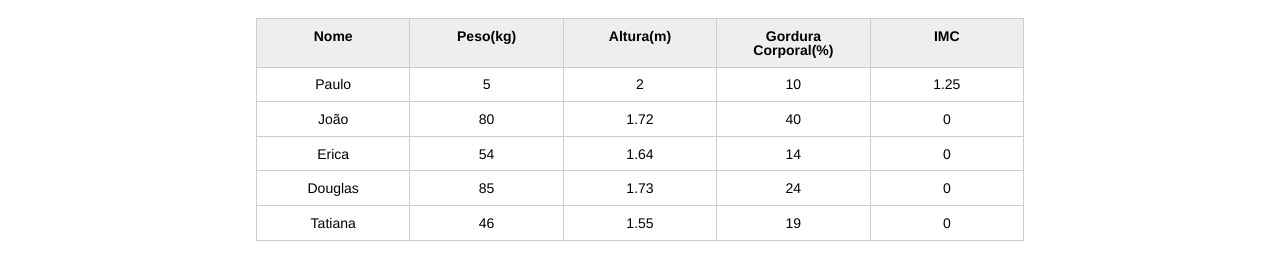
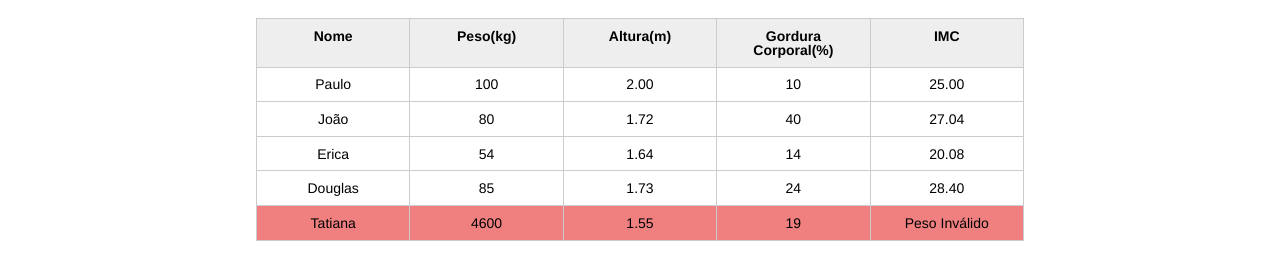
Before and after one commit to rjrenan77/curso-introducao-javascript, a plain HTML site: page index.html in a window 1280 px wide. Shown: the part 123-402 px from the top of the page. Drawn offline with Linux system fonts and the light colour scheme.

Commit message:
adição de for preencher toda a tabela com calculo da imc e mudança de css conforme boas práticas

```diff
--- a/css/index.css
+++ b/css/index.css
@@ -132,3 +132,7 @@ button[disabled=disabled], button:disabled {
 .campo-invalido{
 	border: 1px solid red;
 }
+
+.paciente-invalido{
+	background-color: lightcoral;
+}
--- a/index.html
+++ b/index.html
@@ -32,8 +32,8 @@
 					<tbody id="tabela-pacientes">
 						<tr id=primeiro-paciente class="paciente" >
 							<td class="info-nome">Paulo</td>
-							<td class="info-peso">5</td>
-							<td class="info-altura">2</td>
+							<td class="info-peso">100</td>
+							<td class="info-altura">2.00</td>
 							<td class="info-gordura">10</td>
 							<td class="info-imc">0</td>
 						</tr>
@@ -63,7 +63,7 @@
 						</tr>
 						<tr class="paciente" >
 							<td class="info-nome">Tatiana</td>
-							<td class="info-peso">46</td>
+							<td class="info-peso">4600</td>
 							<td class="info-altura">1.55</td>
 							<td class="info-gordura">19</td>
 							<td class="info-imc">0</td>
--- a/js/principal.js
+++ b/js/principal.js
@@ -2,14 +2,26 @@
  var titulo = document.querySelector(".titulo");
  titulo.textContent = "Aparecida Nutricionista";
 
-  var paciente = document.querySelector("#primeiro-paciente");
+ var pacientes = document.querySelectorAll(".paciente");
+
+
+ for(var i = 0; i < pacientes.length; i++){
+
+  console.log(pacientes[i]);
+
+  var paciente = pacientes[i];
+
   var tdPeso = paciente.querySelector(".info-peso");
   var peso = tdPeso.textContent;
+  console.log(peso);
 
-  var tdAltura = document.querySelector(".info-altura");
+
+
+  var tdAltura = paciente.querySelector(".info-altura");
   var altura = tdAltura.textContent;
+  console.log(altura);
 
-  var tdImc = document.querySelector(".info-imc");
+  var tdImc = paciente.querySelector(".info-imc");
 
   var pesoEhValido = true;
   var alturaEhValida = true;
@@ -17,24 +29,31 @@
   if(peso<= 0 || peso>=1000){
     console.log("peso inválido");
     pesoEhValido = false;
-  	tdPeso.textContent = "Peso Inválido";
+    tdImc.textContent = "Peso Inválido";
+    paciente.classList.add("paciente-invalido");
   }
 
   if(altura<=0 || altura>=3.00){
     console.log("altura inválida");
     alturaEhValida = false;
     tdAltura.textContent = "Altura inválida"
+    paciente.classList.add("paciente-invalido");
   }
 
   if(alturaEhValida && pesoEhValido){
     var imc = peso/(altura*altura);
     console.log("O imc é = " + imc);
+    tdImc.textContent = imc.toFixed(2);
+  }
+
 }
 
 
 
-  var tdImc = document.querySelector(".info-imc");
-  tdImc.textContent = imc; //alterando o valor da tabela imc de forma dinamica
+
+
+//var tdImc = document.querySelector(".info-imc");
+  //tdImc.textContent = imc; //alterando o valor da tabela imc de forma dinamica
 
   //console.log(paciente);
   //console.log(tdPeso);
```
Lines whose indentation alone changed are shown as unchanged.
